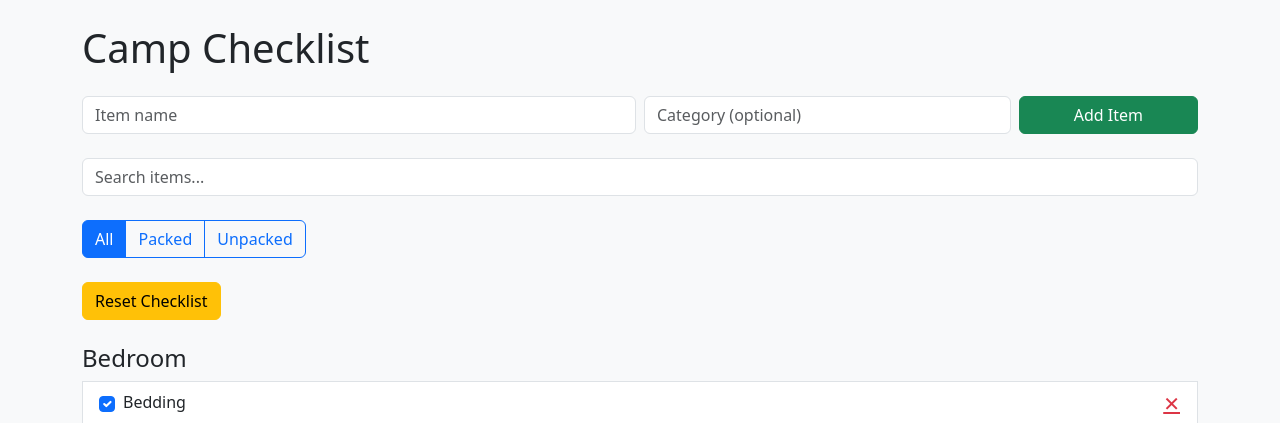
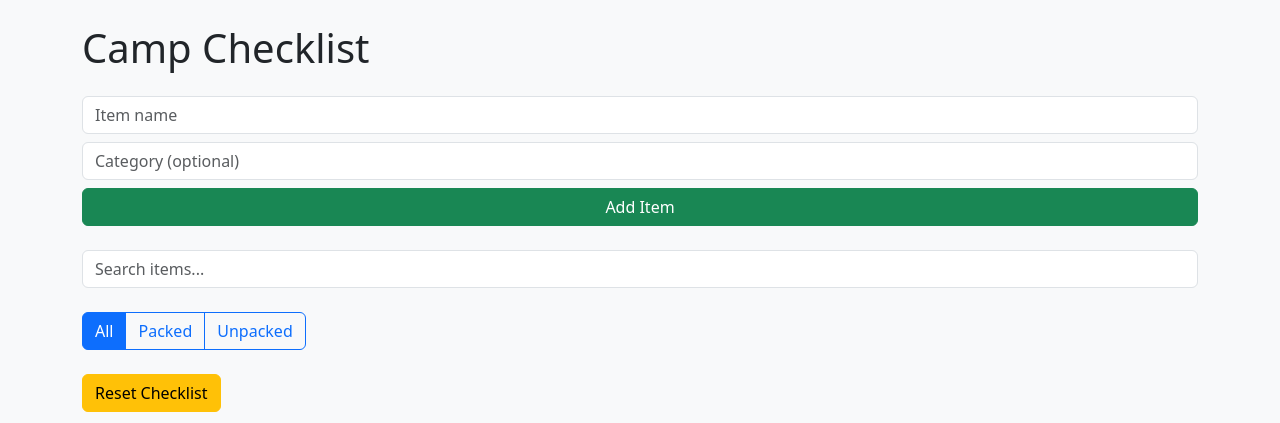
Before and after one commit to dezgo/checklist, a Flask app: page / in a window 1280 px wide. Shown: the top 423 px of the page. Run offline with Flask 3, Linux system fonts and the light colour scheme; data comes from the database, SQL or seed files in the repository.

Commit message:
Add mobile friend

```diff
--- a/templates/checklist.html
+++ b/templates/checklist.html
@@ -10,11 +10,10 @@
         <h1 class="mb-4">Camp Checklist</h1>
 
     <form action="{{ url_for('add_item') }}" method="post" class="mb-4">
-            <div class="row g-2">
-                <div class="col-md-6">
+        <div class="mb-2">
             <input type="text" name="name" class="form-control" placeholder="Item name" required>
         </div>
-                <div class="col-md-4">
+        <div class="mb-2">
             <input list="category-options" name="category" class="form-control" placeholder="Category (optional)">
             <datalist id="category-options">
                 {% for cat in categories %}
@@ -22,9 +21,8 @@
                 {% endfor %}
             </datalist>
         </div>
-                <div class="col-md-2">
+        <div>
             <button type="submit" class="btn btn-success w-100">Add Item</button>
-                </div>
         </div>
     </form>
 
```
Lines whose indentation alone changed are shown as unchanged.
